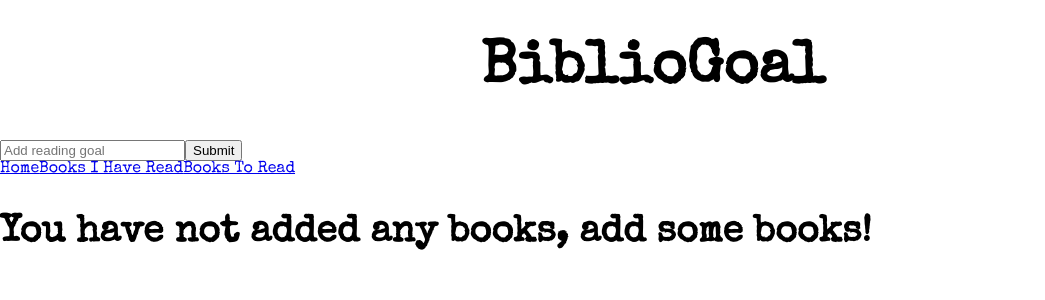
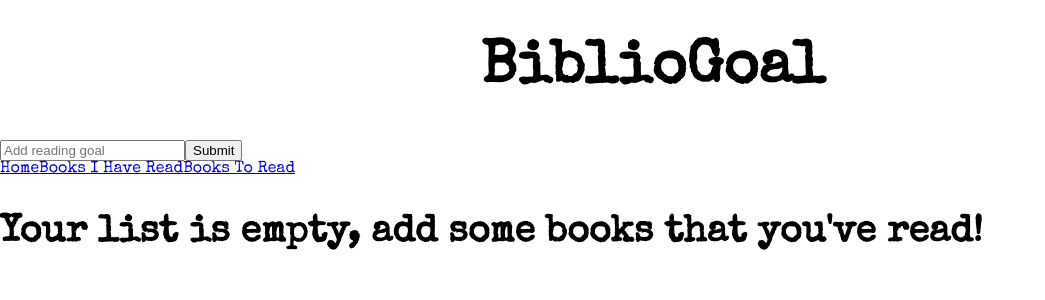
Before and after one commit to aemcdonald/bibliogoal, a React (Create React App) app: page /have-read in a window 1280 px wide. Shown: the top 300 px of the page, without its empty margins (0-1045 px from the left). Built offline with nearby package versions, Linux system fonts and the light colour scheme.

Commit message:
Change user message when array is empty

```diff
--- a/src/Components/HaveRead/HaveRead.js
+++ b/src/Components/HaveRead/HaveRead.js
@@ -15,7 +15,7 @@ const HaveRead = ({ haveReadList }) => {
         )
       })
     } else {
-      return (<h3>You have not added any books, add some books!</h3>)
+      return (<h3>Your list is empty, add some books that you've read!</h3>)
     }
   }
 
```
